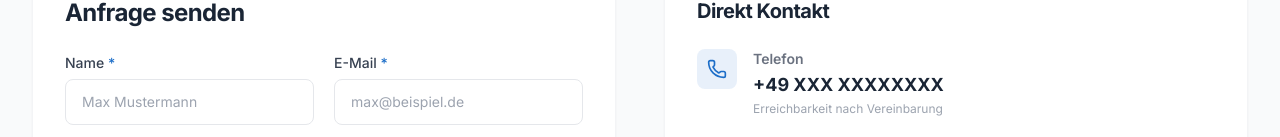
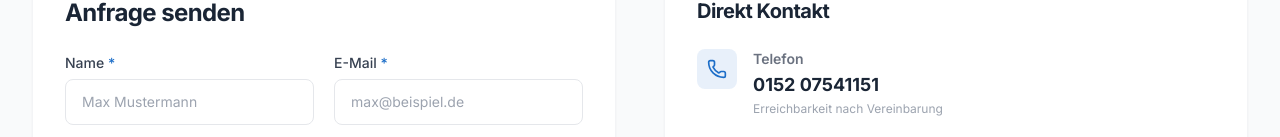
Before and after one commit to ElektroWunder/wunderlich-elektrotechnik, a Next.js app: page /kontakt in a window 1280 px wide. Shown: the part 436-573 px from the top of the page. Built offline with nearby package versions, Linux system fonts and the light colour scheme; no server answers.

Commit message:
Kontakt: Telefonnummer eingetragen
Co-Authored-By: Claude Sonnet 4.6 <noreply@anthropic.com>

```diff
--- a/app/kontakt/page.tsx
+++ b/app/kontakt/page.tsx
@@ -5,7 +5,7 @@ import ContactForm from '@/components/ContactForm'
 export const metadata: Metadata = {
   title: 'Kontakt – Beratung anfragen',
   description:
-    'Kontakt zu Wunderlich Elektrotechnik: Telefon +49 XXX XXXXXXXX, Witten. Beratung und Angebotserstellung für Witten und Umgebung.',
+    'Kontakt zu Wunderlich Elektrotechnik: Telefon 0152 07541151, Witten. Beratung und Angebotserstellung für Witten und Umgebung.',
 }
 
 export default function KontaktPage() {
@@ -46,10 +46,10 @@ export default function KontaktPage() {
                   <div>
                     <p className="text-sm font-semibold text-gray-500 mb-0.5">Telefon</p>
                     <a
-                      href="tel:+49XXXXXXXXXX"
+                      href="tel:+4915207541151"
                       className="text-primary font-bold text-lg hover:text-accent transition-colors"
                     >
-                      +49 XXX XXXXXXXX
+                      0152 07541151
                     </a>
                     <p className="text-xs text-gray-400 mt-0.5">
                       Erreichbarkeit nach Vereinbarung
```
